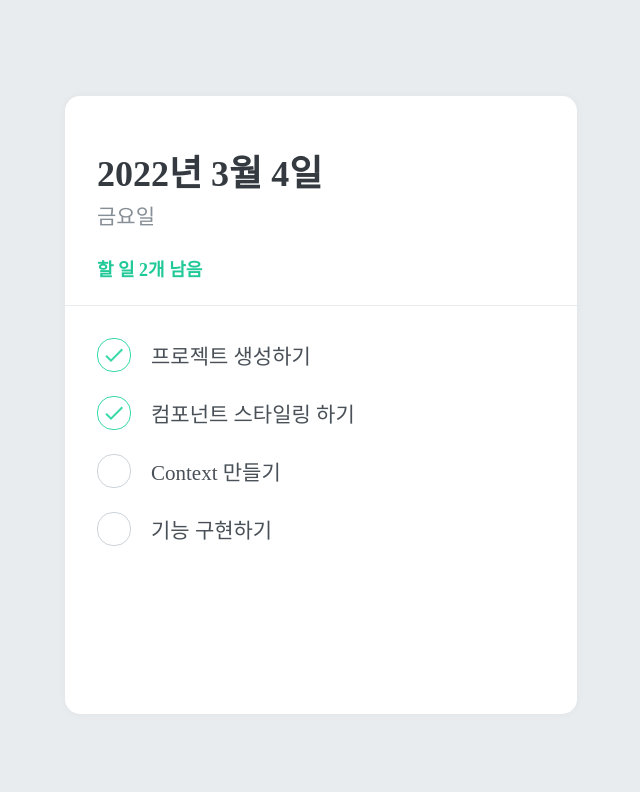
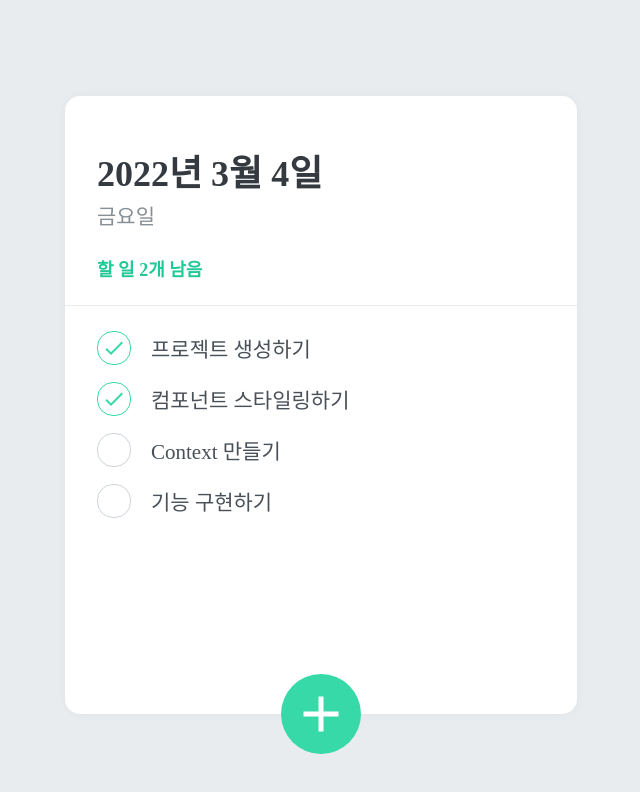
Before and after one commit to ballsona/TS-study, a React (Create React App) app in the folder typescript-todolist/: page / in a window 1280 px wide. Shown: the top 792 px of the page, without its empty margins (319-959 px from the left). Built offline with nearby package versions, Linux system fonts and the light colour scheme.

Commit message:
Finish : todolist 구현 완료 (+Context API)

```diff
--- a/typescript-todolist/package.json
+++ b/typescript-todolist/package.json
@@ -45,6 +45,7 @@
   "devDependencies": {
     "@types/react-transition-group": "^4.4.4",
     "@types/styled-components": "^5.1.24",
+    "immer": "^9.0.12",
     "react-icons": "^4.3.1",
     "styled-components": "^5.3.3"
   }
--- a/typescript-todolist/src/App.tsx
+++ b/typescript-todolist/src/App.tsx
@@ -1,8 +1,10 @@
-import React from "react";
-import { createGlobalStyle } from "styled-components";
-import TodoHead from "./components/TodoHead";
-import TodoList from "./components/TodoList";
-import TodoTemplate from "./components/TodoTemplate";
+import React from 'react';
+import { createGlobalStyle } from 'styled-components';
+import TodoCreate from './components/TodoCreate';
+import TodoHead from './components/TodoHead';
+import TodoList from './components/TodoList';
+import TodoTemplate from './components/TodoTemplate';
+import { TodoProvider } from './TodoContext';
 
 const GlobalStyle = createGlobalStyle`
   body{
@@ -13,11 +15,14 @@ const GlobalStyle = createGlobalStyle`
 export default function App() {
   return (
     <>
-      <GlobalStyle />
-      <TodoTemplate>
-        <TodoHead />
-        <TodoList />
-      </TodoTemplate>
+      <TodoProvider>
+        <GlobalStyle />
+        <TodoTemplate>
+          <TodoHead />
+          <TodoList />
+          <TodoCreate />
+        </TodoTemplate>
+      </TodoProvider>
     </>
   );
 }
--- /dev/null
+++ b/typescript-todolist/src/TodoContext.tsx
@@ -0,0 +1,105 @@
+import React, {
+  useReducer,
+  createContext,
+  useContext,
+  useRef,
+  Dispatch,
+} from 'react';
+
+type Todo = {
+  id: number;
+  text: string;
+  done: boolean;
+};
+
+type Action =
+  | { type: 'CREATE'; todo: Todo }
+  | { type: 'TOGGLE'; id: number }
+  | { type: 'REMOVE'; id: number };
+
+type TodoDispatch = Dispatch<Action>;
+
+const initialTodos: Todo[] = [
+  {
+    id: 1,
+    text: '프로젝트 생성하기',
+    done: true,
+  },
+  {
+    id: 2,
+    text: '컴포넌트 스타일링하기',
+    done: true,
+  },
+  {
+    id: 3,
+    text: 'Context 만들기',
+    done: false,
+  },
+  {
+    id: 4,
+    text: '기능 구현하기',
+    done: false,
+  },
+];
+
+function todoReducer(state: Todo[], action: Action): Todo[] {
+  switch (action.type) {
+    case 'CREATE':
+      return state.concat(action.todo);
+    case 'TOGGLE':
+      return state.map((todo) =>
+        todo.id === action.id ? { ...todo, done: !todo.done } : todo
+      );
+    case 'REMOVE':
+      return state.filter((todo) => todo.id !== action.id);
+    // default:
+    //   throw new Error(`Unhandled action type: ${action.type}`);
+  }
+}
+
+// import {} 를 사용하면 export 안해도 된다고 자료에는 나와있는데, export 를 생략하면 오류가 뜸.. TS 때문인가?
+const TodoStateContext = createContext<Todo[] | null>(null);
+const TodoDispatchContext = createContext<TodoDispatch | null>(null);
+const TodoNextIdContext = createContext<React.MutableRefObject<number> | null>(
+  null
+);
+
+export function TodoProvider({ children }: { children: React.ReactNode }) {
+  const [state, dispatch] = useReducer(todoReducer, initialTodos);
+  const nextId = useRef(5);
+
+  return (
+    <TodoStateContext.Provider value={state}>
+      <TodoDispatchContext.Provider value={dispatch}>
+        <TodoNextIdContext.Provider value={nextId}>
+          {children}
+        </TodoNextIdContext.Provider>
+      </TodoDispatchContext.Provider>
+    </TodoStateContext.Provider>
+  );
+}
+
+export function useTodoState(): Todo[] {
+  const context = useContext(TodoStateContext);
+  // TodoProvider에 감싸져 있지 않으면 에러발생
+  if (!context) {
+    throw new Error('Cannot find TodoProvider');
+  }
+  return context;
+}
+
+export function useTodoDispatch() {
+  const context = useContext(TodoDispatchContext);
+  if (!context) {
+    throw new Error('Cannot find TodoProvider');
+  }
+  return context;
+}
+
+export function useTodoNextIdDispatch() {
+  const context = useContext(TodoNextIdContext);
+  if (!context) {
+    throw new Error('Cannot find TodoProvider');
+  }
+  return context;
+}
--- a/typescript-todolist/src/TodoItem.tsx
+++ b/typescript-todolist/src/TodoItem.tsx
@@ -1,14 +1,28 @@
-import React from "react";
-import styled, { css } from "styled-components";
-import { MdDone, MdDelete } from "react-icons/md";
+import React from 'react';
+import styled, { css } from 'styled-components';
+import { MdDone, MdDelete } from 'react-icons/md';
+import { useTodoDispatch } from './TodoContext';
 
+const Remove = styled.div`
+  color: #dee2e6;
+  font-size: 24px;
+  &:hover {
+    color: #ff6b6b;
+  }
+  display: none;
+`;
 const TodoItemBlock = styled.div`
   display: flex;
   align-items: center;
-  padding-top: 12px;
+  padding-top: 5px;
   padding-bottom: 12px;
+  &:hover {
+    ${Remove} {
+      display: initial;
+    }
+  }
 `;
-const CheckCircle = styled.div`
+const CheckCircle = styled.div<{ done: boolean }>`
   width: 32px;
   height: 32px;
   border-radius: 16px;
@@ -32,17 +46,25 @@ const Text = styled.div`
   color: #495057;
 `;
 
-export default function TodoItem({
-  text,
-  done,
-}: {
-  text: String;
-  done: Boolean;
-}) {
+interface TodoTypes {
+  id: number;
+  text: string;
+  done: boolean;
+}
+
+export default function TodoItem({ id, text, done }: TodoTypes) {
+  const dispatch = useTodoDispatch();
+  const onToggle = () => dispatch({ type: 'TOGGLE', id });
+  const onRemove = () => dispatch({ type: 'REMOVE', id });
   return (
     <TodoItemBlock>
-      <CheckCircle done={done}>{done && <MdDone />}</CheckCircle>
+      <CheckCircle done={done} onClick={onToggle}>
+        {done && <MdDone />}
+      </CheckCircle>
       <Text>{text}</Text>
+      <Remove onClick={onRemove}>
+        <MdDelete />
+      </Remove>
     </TodoItemBlock>
   );
 }
--- /dev/null
+++ b/typescript-todolist/src/components/TodoCreate.tsx
@@ -0,0 +1,125 @@
+import React, { useState } from 'react';
+import styled, { css } from 'styled-components';
+import { MdAdd } from 'react-icons/md';
+import { useTodoDispatch, useTodoNextIdDispatch } from '../TodoContext';
+
+const CircleButton = styled.button<{ open: boolean }>`
+  background: #38d9a9;
+  &:hover {
+    background: #63e6be;
+  }
+  &:active {
+    background: #20c997;
+  }
+
+  z-index: 5;
+  cursor: pointer;
+  width: 80px;
+  height: 80px;
+  display: block;
+  align-items: center;
+  justify-content: center;
+  font-size: 60px;
+  position: absolute;
+  left: 50%;
+  bottom: 0px;
+  transform: translate(-50%, 50%);
+  color: white;
+  border-radius: 50%;
+  border: none;
+  outline: none;
+  display: flex;
+  align-items: center;
+  justify-content: center;
+
+  transition: 0.125s all ease-in;
+  ${(props) =>
+    props.open &&
+    css`
+      background: #ff6b6b;
+      &:hover {
+        background: #ff8787;
+      }
+      &:active {
+        background: #fa5252;
+      }
+      transform: translate(-50%, 50%) rotate(45deg);
+    `}
+`;
+
+const InsertFormPositioner = styled.div`
+  width: 100%;
+  bottom: 0;
+  left: 0;
+  position: absolute;
+`;
+
+const InsertForm = styled.form`
+  background: #f8f9fa;
+  padding-left: 32px;
+  padding-top: 32px;
+  padding-right: 32px;
+  padding-bottom: 72px;
+
+  border-bottom-left-radius: 16px;
+  border-bottom-right-radius: 16px;
+  border-top: 1px solid #e9ecef;
+`;
+
+const Input = styled.input`
+  padding: 12px;
+  border-radius: 4px;
+  border: 1px solid #dee2e6;
+  width: 100%;
+  outline: none;
+  font-size: 18px;
+  box-sizing: border-box;
+`;
+
+function TodoCreate() {
+  const [open, setOpen] = useState<boolean>(false);
+  const [text, setText] = useState('');
+  const dispatch = useTodoDispatch();
+  const nextId = useTodoNextIdDispatch();
+
+  const onToggle = () => setOpen(!open);
+
+  const onChange = (e: React.ChangeEvent<HTMLInputElement>) => {
+    const { value } = e.target;
+    setText(value);
+  };
+  const onSubmit = (e: React.ChangeEvent<HTMLFormElement>) => {
+    e.preventDefault();
+    dispatch({
+      type: 'CREATE',
+      todo: {
+        id: nextId.current,
+        text: text,
+        done: false,
+      },
+    });
+    setText('');
+    nextId.current += 1;
+  };
+  return (
+    <>
+      {open && (
+        <InsertFormPositioner>
+          <InsertForm onSubmit={onSubmit}>
+            <Input
+              autoFocus
+              placeholder="할 일을 입력 후, Enter 를 누르세요"
+              value={text}
+              onChange={onChange}
+            />
+          </InsertForm>
+        </InsertFormPositioner>
+      )}
+      <CircleButton onClick={onToggle} open={open}>
+        <MdAdd />
+      </CircleButton>
+    </>
+  );
+}
+
+export default TodoCreate;
--- a/typescript-todolist/src/components/TodoHead.tsx
+++ b/typescript-todolist/src/components/TodoHead.tsx
@@ -1,5 +1,6 @@
-import React from "react";
-import styled from "styled-components";
+import React from 'react';
+import styled from 'styled-components';
+import { useTodoState } from '../TodoContext';
 
 const TodoHeadBlock = styled.div`
   padding: 48px 32px 24px;
@@ -23,11 +24,13 @@ const TodoHeadBlock = styled.div`
 `;
 
 export default function TodoHead() {
+  const todos = useTodoState();
+  const todoCount = todos.filter((todo) => todo.done === false).length;
   return (
     <TodoHeadBlock>
       <h1>2022년 3월 4일</h1>
       <div className="day">금요일</div>
-      <div className="tasks-left">할 일 2개 남음</div>
+      <div className="tasks-left">할 일 {todoCount}개 남음</div>
     </TodoHeadBlock>
   );
 }
--- a/typescript-todolist/src/components/TodoList.tsx
+++ b/typescript-todolist/src/components/TodoList.tsx
@@ -1,6 +1,8 @@
-import React from "react";
-import styled from "styled-components";
-import TodoItem from "../TodoItem";
+import React from 'react';
+import styled from 'styled-components';
+import TodoItem from '../TodoItem';
+
+import { useTodoState } from '../TodoContext';
 
 const TodoListBlock = styled.div`
   flex: 1;
@@ -10,12 +12,20 @@ const TodoListBlock = styled.div`
 `;
 
 export default function TodoList() {
+  const todos = useTodoState();
+
   return (
     <TodoListBlock>
-      <TodoItem text="프로젝트 생성하기" done={true} />
-      <TodoItem text="컴포넌트 스타일링 하기" done={true} />
-      <TodoItem text="Context 만들기" done={false} />
-      <TodoItem text="기능 구현하기" done={false} />
+      {todos.map((todo) => {
+        return (
+          <TodoItem
+            id={todo.id}
+            text={todo.text}
+            done={todo.done}
+            key={todo.id}
+          />
+        );
+      })}
     </TodoListBlock>
   );
 }
--- a/typescript-todolist/src/components/TodoTemplate.tsx
+++ b/typescript-todolist/src/components/TodoTemplate.tsx
@@ -1,5 +1,5 @@
-import React from "react";
-import styled from "styled-components";
+import React from 'react';
+import styled from 'styled-components';
 
 const TodoTemplateBlock = styled.div`
   width: 512px;
--- a/typescript-todolist/src/index.tsx
+++ b/typescript-todolist/src/index.tsx
@@ -1,11 +1,6 @@
-import React from "react";
-import ReactDOM from "react-dom";
-import App from "./App";
-import { BrowserRouter } from "react-router-dom";
+import React from 'react';
+import ReactDOM from 'react-dom';
+// import App from "./react_practice/App_contextVer";
+import App from './App';
 
-ReactDOM.render(
-  <BrowserRouter>
-    <App />
-  </BrowserRouter>,
-  document.getElementById("root")
-);
+ReactDOM.render(<App />, document.getElementById('root'));
--- a/typescript-todolist/tsconfig.json
+++ b/typescript-todolist/tsconfig.json
@@ -6,8 +6,8 @@
       "dom.iterable",
       "esnext"
     ],
-    "allowJs": true,
-    "skipLibCheck": true,
+    "allowJs": true, //JS 파일 컴파일 허용
+    "skipLibCheck": false, //
     "esModuleInterop": true,
     "allowSyntheticDefaultImports": true,
     "strict": true,
```
Also changed, not shown: 1 other file (tests, documents, lock files or other folders).
